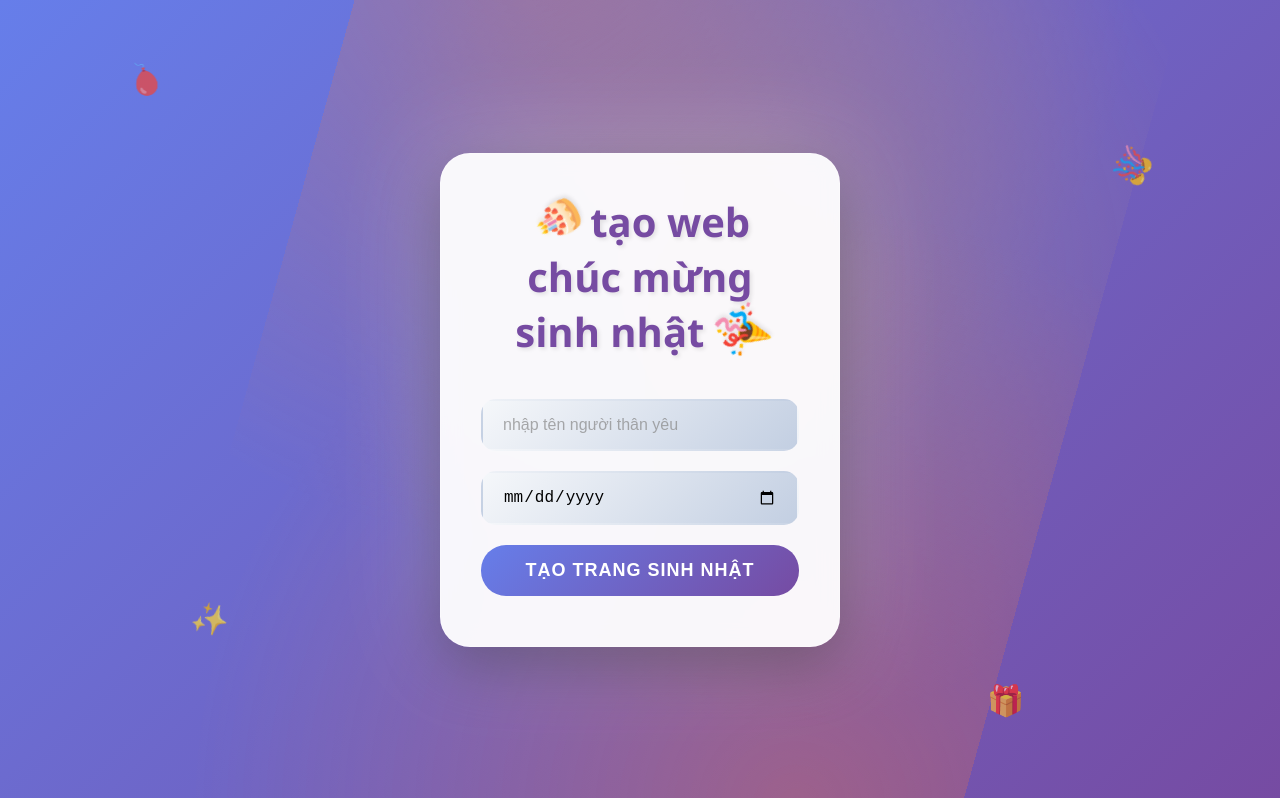
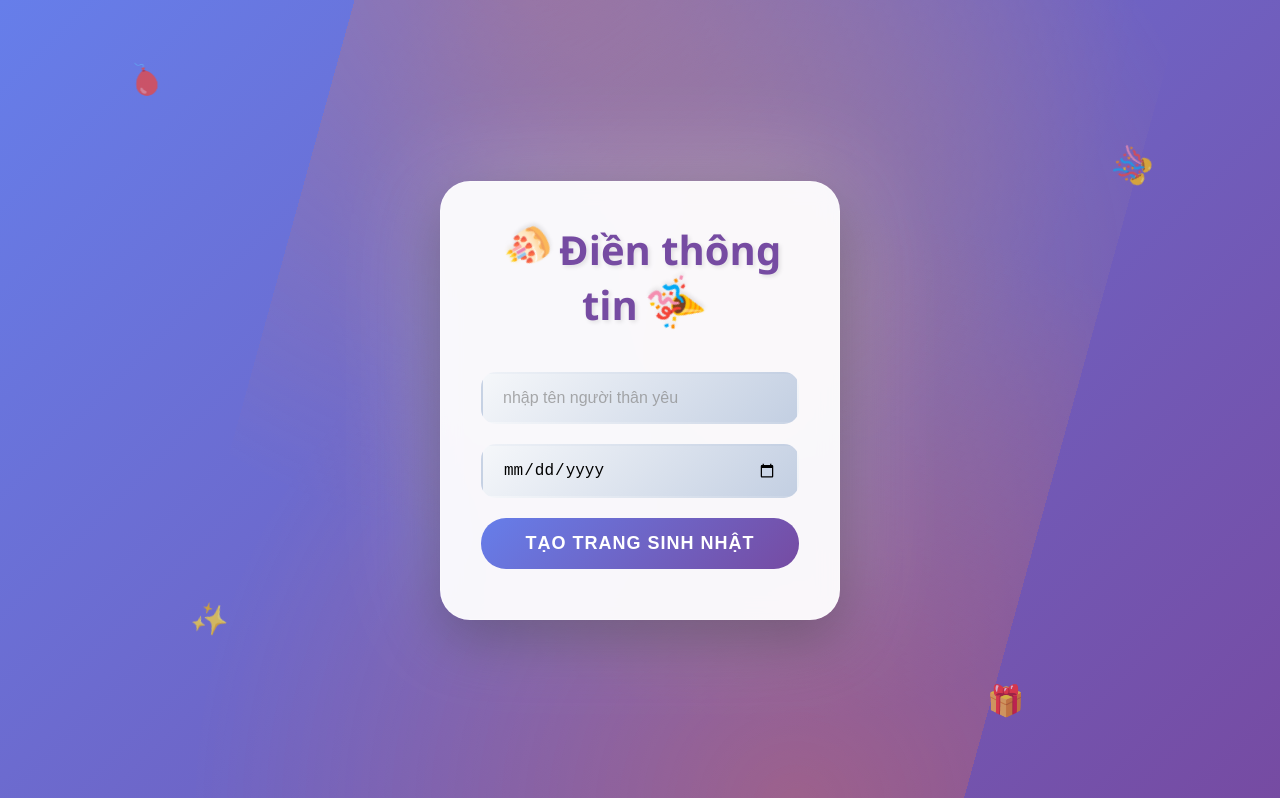
Before and after one commit to nthdat2937/tdweb, a website: page public/taocodesinhnhat/index.html in a window 1280 px wide. Shown: the top 798 px of the page. Drawn offline with Linux system fonts and the light colour scheme.

Commit message:
new code8

```diff
--- a/public/taocodesinhnhat/index.html
+++ b/public/taocodesinhnhat/index.html
@@ -195,7 +195,7 @@
   <div class="decoration">🎁</div>
 
   <div class="container">
-    <h2><span class="emoji">🎂</span> tạo web chúc mừng sinh nhật <span class="emoji">🎉</span></h2>
+    <h2><span class="emoji">🎂</span> Điền thông tin <span class="emoji">🎉</span></h2>
     <form onsubmit="goToBirthday(event)">
       <input type="text" id="name" placeholder="nhập tên người thân yêu" required>
       <input type="date" id="dob" required>
```
